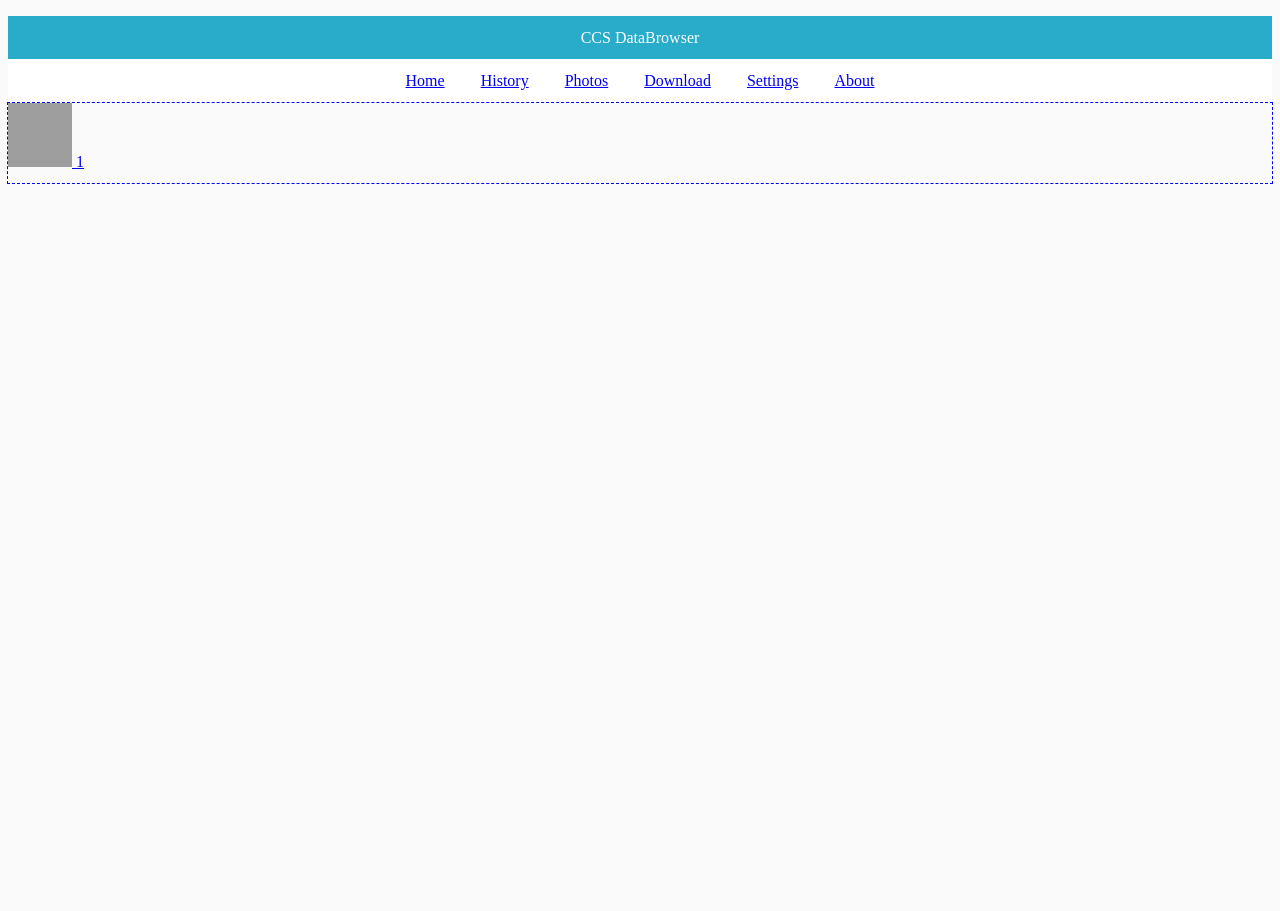
After one commit to ClearCreekSci/ccs_dl_browser, a Flask app: template templates/photos.html in a window 1280 px wide. The commit adds this page. Run offline with Flask 3, Linux system fonts and the light colour scheme; the template is opened without the code that fills it: most values are stand-ins (such as "Sample title", 1, 10 or a date in 2020); parts of the project's set-up code (start-up, migrations or seed data) failed here and were passed over; grey boxes are pictures that could not be loaded.

Commit message:
rough draft with photos

```diff
--- /dev/null
+++ b/static/photos.css
@@ -0,0 +1,21 @@
+
+.grid-container {
+    display: grid;
+    grid: repeat(auto-fill, 5em) / auto-flow 1fr;
+    height: 100vh;
+    grid-gap: 0.5em;
+}
+
+.grid-next {
+    display: grid;
+    main {
+        grid: auto-flow 1fr /repeat(auto-fill, 2em);
+    }
+    outline: 1px dashed blue;
+}
+
+.thumb {
+    float: top;
+    width: 64px;
+    height: 64px;
+}
--- a/templates/layout.html
+++ b/templates/layout.html
@@ -4,6 +4,7 @@
   <meta name="viewport" content="width=device-width, initial-scale=1, shrink-to-fit=no">
 
   <link rel="stylesheet" type="text/css" href="{{ url_for('static', filename='main.css') }}">
+  <link rel="stylesheet" type="text/css" href="{{ url_for('static', filename='photos.css') }}">
 
   {% if title %}
     <title>DataBrowser - {{ title }}</title>
@@ -19,6 +20,7 @@
   <div class="navbar">
       <a class="nav-item" href="{{ url_for('home') }}">Home</a>
       <a class="nav-item" href="{{ url_for('history') }}">History</a>
+      <a class="nav-item" href="{{ url_for('photos') }}">Photos</a>
       <!-- <a class="nav-item" href="{{ url_for('graphs') }}">Graphs</a> -->
       <a class="nav-item" href="{{ url_for('download') }}">Download</a>
       <a class="nav-item" href="{{ url_for('settings') }}">Settings</a>
--- /dev/null
+++ b/templates/photos.html
@@ -0,0 +1,8 @@
+{% extends "layout.html" %}
+{% block content %}
+    <div class="grid-container">
+    {% for v in data %}
+    <div class="grid-next"><a href="{{ url_for('static',filename=v[1] ) }}"><img src="{{ url_for('static',filename=v[1] ) }}" class="thumb" />   {{ v[0] }}   </a></div>
+    {% endfor %}
+    </div>
+{% endblock content %}
```
Also changed, not shown: databrowser/routes.py (+18 -0 lines), 1 other file.
